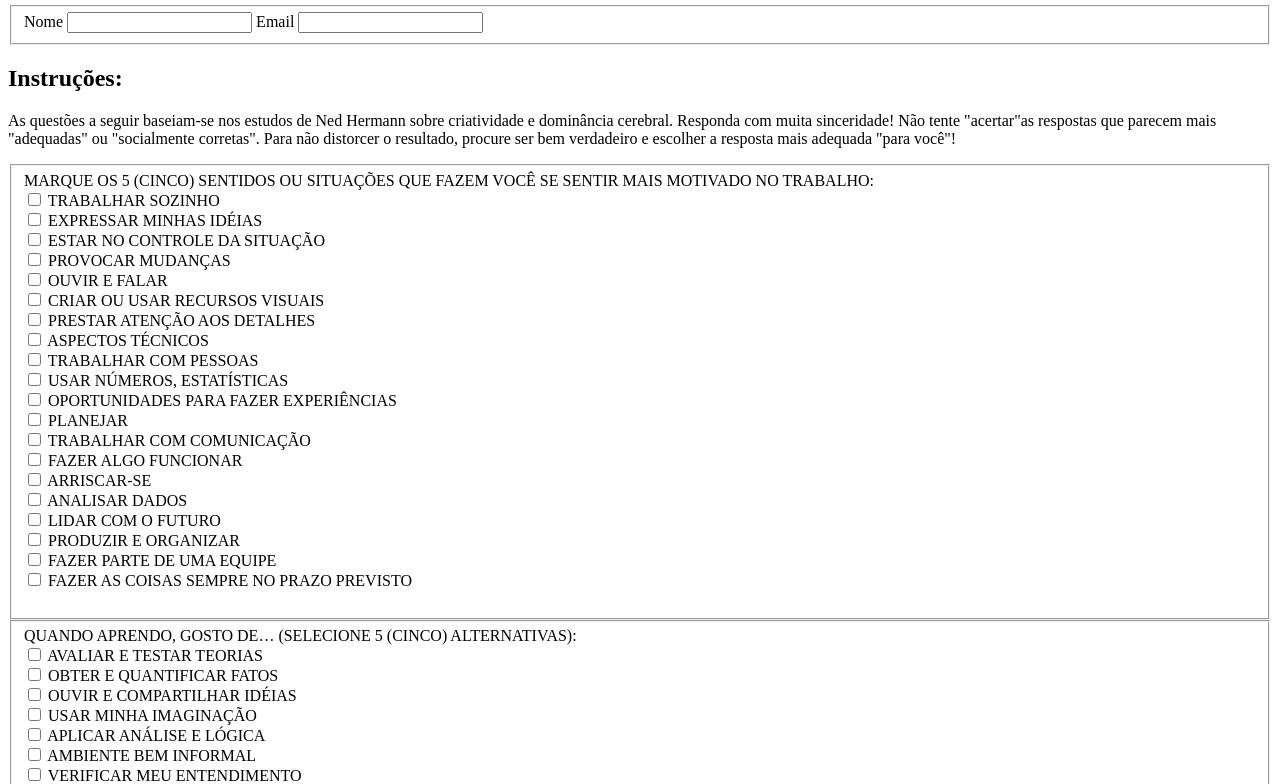
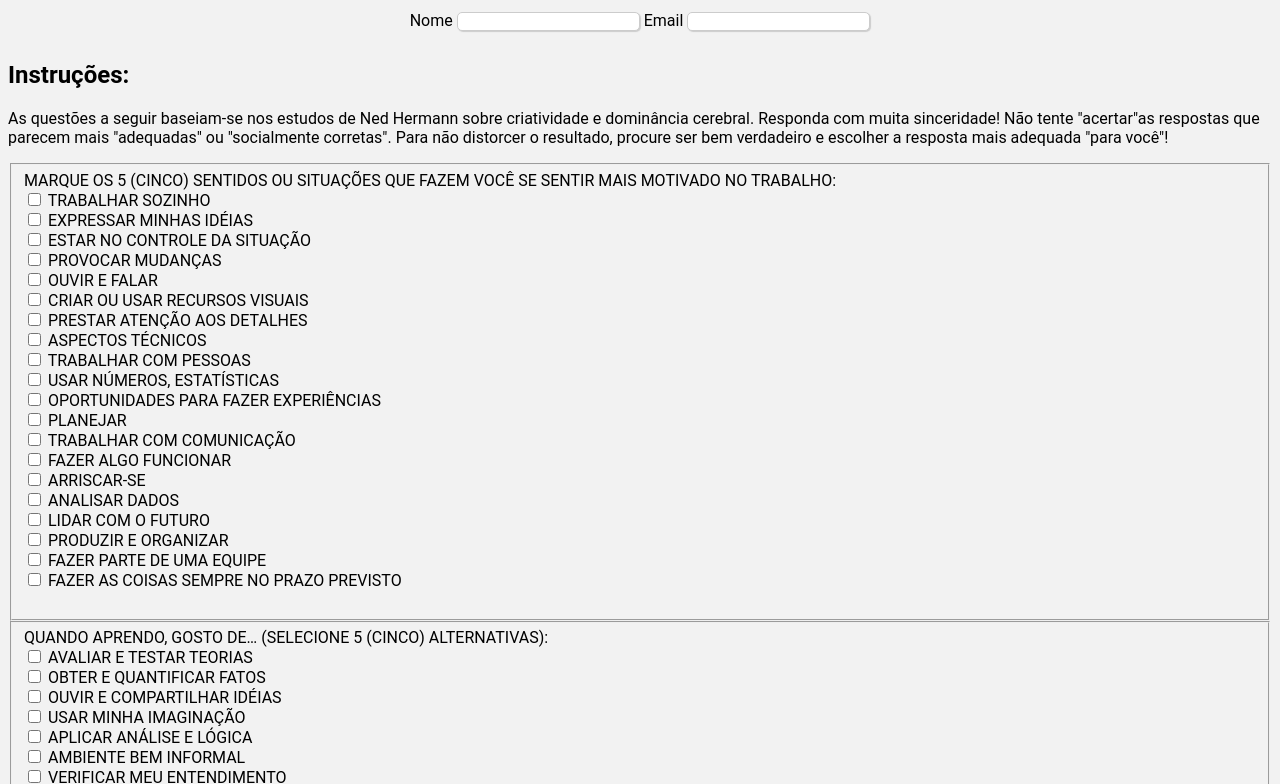
Before and after one commit to JBNYT/Predominancia, a plain HTML site: page index.html in a window 1280 px wide. Shown: the part 75-859 px from the top of the page. Drawn offline with Linux system fonts and the light colour scheme; the site is published under a folder, as on GitHub Pages, so addresses that start at the root find nothing.

Commit message:
Update index.html

```diff
--- a/index.html
+++ b/index.html
@@ -4,7 +4,7 @@
 <head>
     <title>Questionário</title>
     <meta charset="UTF-8">
-    <link rel="stylesheet" href="/estilohome.css">
+    <link rel="stylesheet" href="estilohome.css">
 </head>
 
 <body>
```
